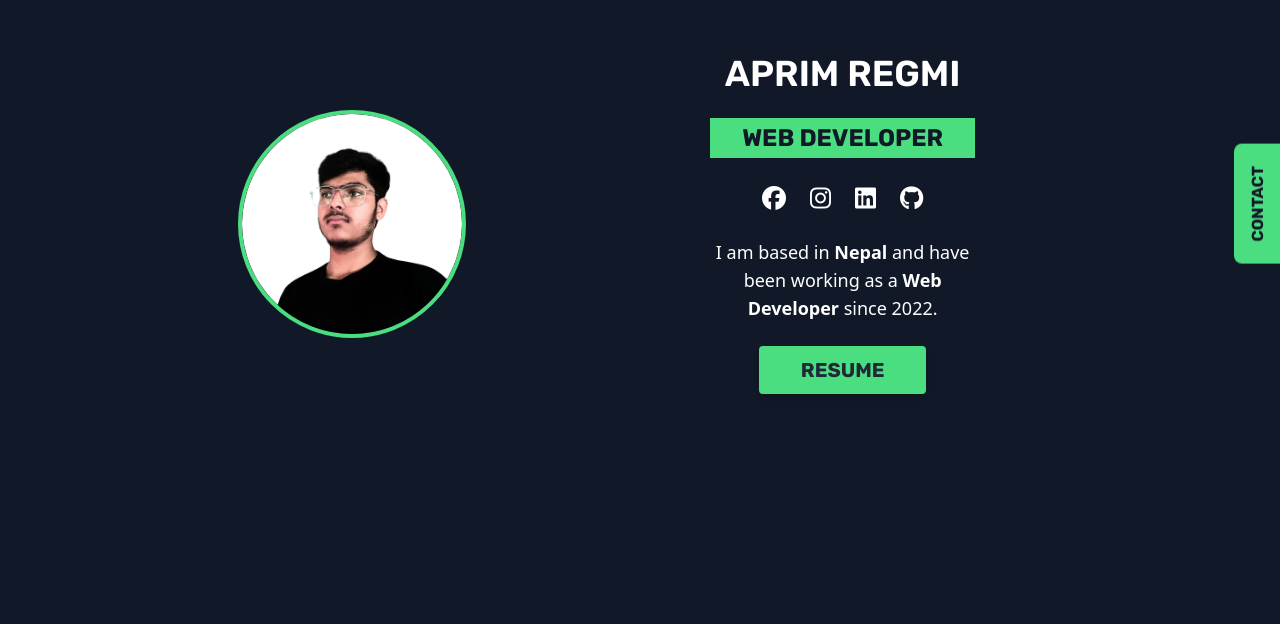
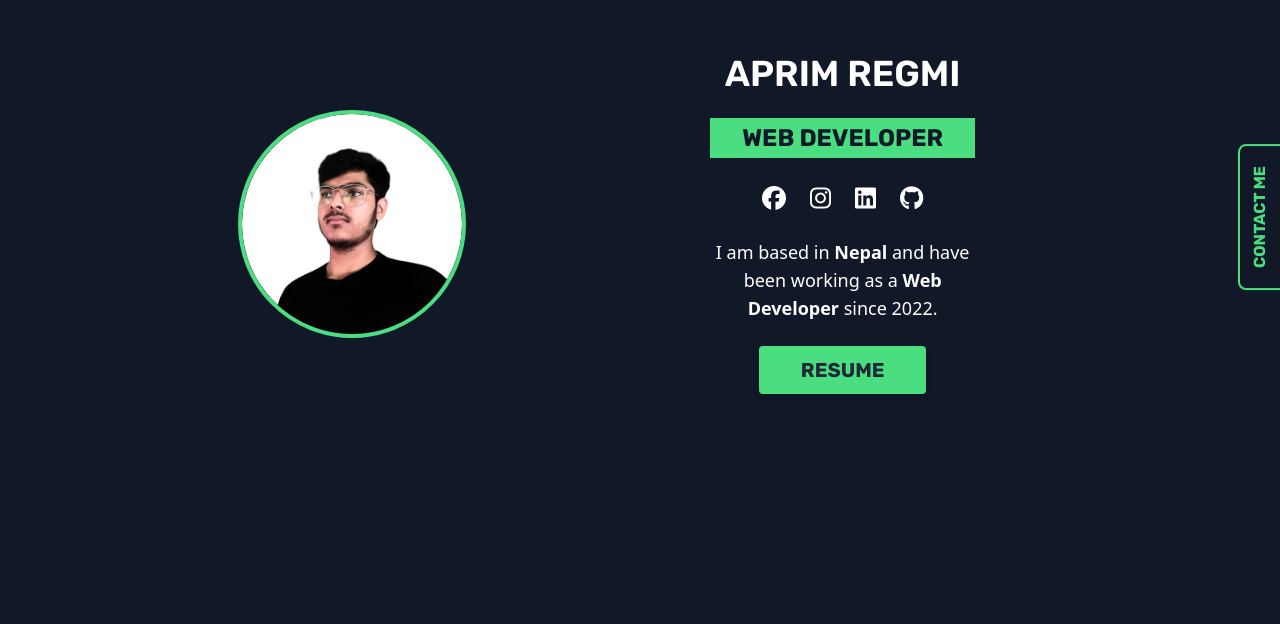
Before and after one commit to aregxd/Portfolio-Web, a React (Vite) app: page / in a window 1280 px wide. Shown: the part 176-800 px from the top of the page. Built offline with nearby package versions, Linux system fonts and the light colour scheme.

Commit message:
change hover

```diff
--- a/src/Components/Home.jsx
+++ b/src/Components/Home.jsx
@@ -43,6 +43,6 @@ function Button (){
 
 function Overlay({link}){
   return(
-    <a href={link} className='vertical fixed font-rubik border-2 border-l-0 border-green-400 text-gray-900 font-bold bg-green-400 px-2.5 py-5 top-[20%] right-0 rounded-br-lg rounded-tr-lg uppercase md:top-[40%] hover:bg-gray-900 hover:text-green-400'>Contact</a>
+    <a href={link} className='vertical fixed font-rubik border-2 border-l-0 border-green-400 text-green-400 font-bold bg-gray-900 px-2 py-5 top-[20%] right-0 rounded-br-lg rounded-tr-lg uppercase md:top-[40%] md:hover:text-gray-900 md:hover:bg-green-400'>Contact me</a>
   )
 }
```
